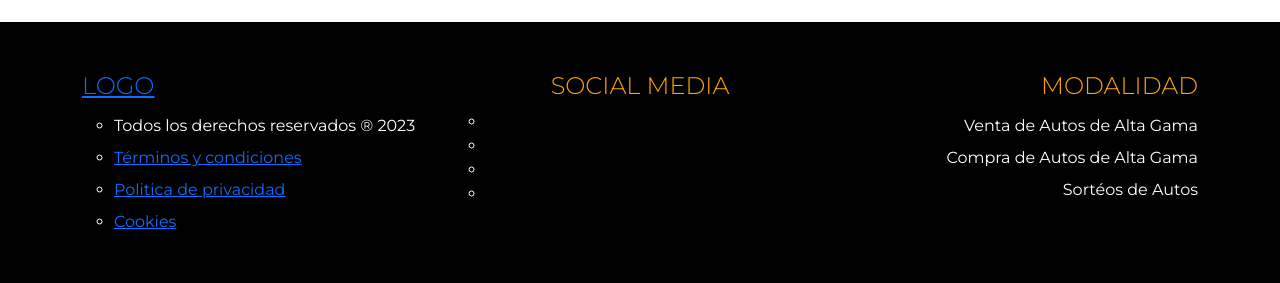
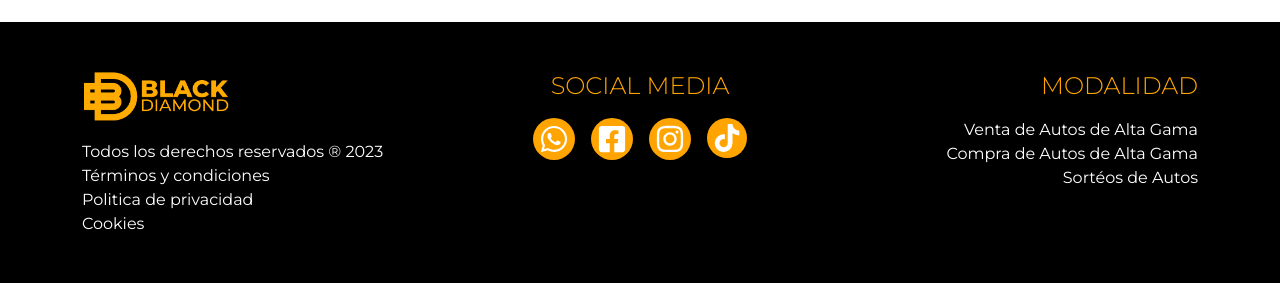
Before and after one commit to 4me7h/blackdiamond, a React (Create React App) app: page / in a window 1280 px wide. Shown: the part 2373-2656 px from the top of the page. Built offline with nearby package versions, Linux system fonts and the light colour scheme.

Commit message:
component: footer, links and icons social media, logo-color

```diff
--- a/src/components/Footer.js
+++ b/src/components/Footer.js
@@ -1,8 +1,9 @@
 import Col from "react-bootstrap/esm/Col";
 import Container from "react-bootstrap/esm/Container";
 import Row from "react-bootstrap/esm/Row";
+import { Link } from "react-router-dom";
 
-import { Link } from "react-router-dom";
+import logoColor from "../images/logo-color.png";
 
 const Footer = () => {
     return(
@@ -13,31 +14,65 @@
                         <div className="footer__container">
                             <div className="footer__content">
                                 <ul className="footer__grid">
-                                    <li className="footer__item">
-                                        <h4 className="text--footer-title"><Link to="/">Logo</Link></h4>
+                                    <li className="footer__col">
+                                        <Link to="/"><img class="footer__logo" src={logoColor} alt="logoBD"/></Link>
                                         <ul className="footer__list">
-                                            <li className="text--footer">Todos los derechos reservados ® 2023</li>
-                                            <li className="text--footer"><Link to="/terminos">Términos y condiciones</Link></li>
-                                            <li className="text--footer"><Link to="/politica">Politica de privacidad</Link></li>
-                                            <li className="text--footer"><Link to="/cookies">Cookies</Link></li>
+                                            <li className="footer__list__item text--footer">Todos los derechos reservados ® 2023</li>
+                                            <li className="footer__list__item text--footer"><Link to="/terminos">Términos y condiciones</Link></li>
+                                            <li className="footer__list__item text--footer"><Link to="/politica">Politica de privacidad</Link></li>
+                                            <li className="footer__list__item text--footer"><Link to="/cookies">Cookies</Link></li>
                                         </ul>
                                     </li>
-                                    <li className="footer__item">
+                                    <li className="footer__col">
                                         <h4 className="text--footer-title">Social Media</h4>
                                         <ul className="footer__socialmedia">
-                                            <li className="footer__iconsocial"></li>
-                                            <li className="footer__iconsocial"></li>
-                                            <li className="footer__iconsocial"></li>
-                                            <li className="footer__iconsocial"></li>
+                                            <li className="footer__socialmedia__item">
+                                                <a className="footer__socialmedia__iconlink" href="twitter.com" >
+                                                    <svg
+                                                    fill="currentColor"
+                                                    viewBox="0 0 448 512"
+                                                    height="30"
+                                                    width="30"
+                                                    xmlns="http://www.w3.org/2000/svg">
+                                                    <path d="M380.9 97.1C339 55.1 283.2 32 223.9 32c-122.4 0-222 99.6-222 222 0 39.1 10.2 77.3 29.6 111L0 480l117.7-30.9c32.4 17.7 68.9 27 106.1 27h.1c122.3 0 224.1-99.6 224.1-222 0-59.3-25.2-115-67.1-157zm-157 341.6c-33.2 0-65.7-8.9-94-25.7l-6.7-4-69.8 18.3L72 359.2l-4.4-7c-18.5-29.4-28.2-63.3-28.2-98.2 0-101.7 82.8-184.5 184.6-184.5 49.3 0 95.6 19.2 130.4 54.1 34.8 34.9 56.2 81.2 56.1 130.5 0 101.8-84.9 184.6-186.6 184.6zm101.2-138.2c-5.5-2.8-32.8-16.2-37.9-18-5.1-1.9-8.8-2.8-12.5 2.8-3.7 5.6-14.3 18-17.6 21.8-3.2 3.7-6.5 4.2-12 1.4-32.6-16.3-54-29.1-75.5-66-5.7-9.8 5.7-9.1 16.3-30.3 1.8-3.7.9-6.9-.5-9.7-1.4-2.8-12.5-30.1-17.1-41.2-4.5-10.8-9.1-9.3-12.5-9.5-3.2-.2-6.9-.2-10.6-.2-3.7 0-9.7 1.4-14.8 6.9-5.1 5.6-19.4 19-19.4 46.3 0 27.3 19.9 53.7 22.6 57.4 2.8 3.7 39.1 59.7 94.8 83.8 35.2 15.2 49 16.5 66.6 13.9 10.7-1.6 32.8-13.4 37.4-26.4 4.6-13 4.6-24.1 3.2-26.4-1.3-2.5-5-3.9-10.5-6.6z"></path>
+                                                    </svg>
+                                                </a>
+                                            </li>
+                                            <li className="footer__socialmedia__item">
+                                                <a className="footer__socialmedia__iconlink" href="twitter.com" >
+                                                    <svg
+                                                    fill="#fff"
+                                                    viewBox="0 0 448 512"
+                                                    height="30"
+                                                    width="30"
+                                                    xmlns="http://www.w3.org/2000/svg">
+                                                        <path d="M400 32H48A48 48 0 0 0 0 80v352a48 48 0 0 0 48 48h137.25V327.69h-63V256h63v-54.64c0-62.15 37-96.48 93.67-96.48 27.14 0 55.52 4.84 55.52 4.84v61h-31.27c-30.81 0-40.42 19.12-40.42 38.73V256h68.78l-11 71.69h-57.78V480H400a48 48 0 0 0 48-48V80a48 48 0 0 0-48-48z"></path>
+                                                    </svg>
+                                                </a>
+                                            </li>
+                                            <li className="footer__socialmedia__item">
+                                                <a className="footer__socialmedia__iconlink" href="twitter.com" >
+                                                    <svg
+                                                        fill="#fff" viewBox="0 0 448 512" height="30" width="30" xmlns="http://www.w3.org/2000/svg"><path d="M224.1 141c-63.6 0-114.9 51.3-114.9 114.9s51.3 114.9 114.9 114.9S339 319.5 339 255.9 287.7 141 224.1 141zm0 189.6c-41.1 0-74.7-33.5-74.7-74.7s33.5-74.7 74.7-74.7 74.7 33.5 74.7 74.7-33.6 74.7-74.7 74.7zm146.4-194.3c0 14.9-12 26.8-26.8 26.8-14.9 0-26.8-12-26.8-26.8s12-26.8 26.8-26.8 26.8 12 26.8 26.8zm76.1 27.2c-1.7-35.9-9.9-67.7-36.2-93.9-26.2-26.2-58-34.4-93.9-36.2-37-2.1-147.9-2.1-184.9 0-35.8 1.7-67.6 9.9-93.9 36.1s-34.4 58-36.2 93.9c-2.1 37-2.1 147.9 0 184.9 1.7 35.9 9.9 67.7 36.2 93.9s58 34.4 93.9 36.2c37 2.1 147.9 2.1 184.9 0 35.9-1.7 67.7-9.9 93.9-36.2 26.2-26.2 34.4-58 36.2-93.9 2.1-37 2.1-147.8 0-184.8zM398.8 388c-7.8 19.6-22.9 34.7-42.6 42.6-29.5 11.7-99.5 9-132.1 9s-102.7 2.6-132.1-9c-19.6-7.8-34.7-22.9-42.6-42.6-11.7-29.5-9-99.5-9-132.1s-2.6-102.7 9-132.1c7.8-19.6 22.9-34.7 42.6-42.6 29.5-11.7 99.5-9 132.1-9s102.7-2.6 132.1 9c19.6 7.8 34.7 22.9 42.6 42.6 11.7 29.5 9 99.5 9 132.1s2.7 102.7-9 132.1z"></path>
+                                                    </svg>
+                                                </a>
+                                            </li>
+                                            <li className="footer__socialmedia__item">
+                                                <a className="footer__socialmedia__iconlink" href="twitter.com" >
+                                                    <svg fill="#fff" viewBox="0 0 448 512" height="28" width="28" xmlns="http://www.w3.org/2000/svg">
+                                                        <path d="M448,209.91a210.06,210.06,0,0,1-122.77-39.25V349.38A162.55,162.55,0,1,1,185,188.31V278.2a74.62,74.62,0,1,0,52.23,71.18V0l88,0a121.18,121.18,0,0,0,1.86,22.17h0A122.18,122.18,0,0,0,381,102.39a121.43,121.43,0,0,0,67,20.14Z"></path>
+                                                    </svg>
+                                                </a>
+                                            </li>
                                         </ul>
                                     </li>
-                                    <li className="footer__item">
+                                    <li className="footer__col">
                                         <h4 className="text--footer-title">Modalidad</h4>
-                                        <p className="text--footer">
-                                            Venta de Autos de Alta Gama<br />
-                                            Compra de Autos de Alta Gama<br />
-                                            Sortéos de Autos
-                                        </p>
+                                        <ul className="footer__list">
+                                            <li className="footer__list__item text--footer">Venta de Autos de Alta Gama</li>
+                                            <li className="footer__list__item text--footer">Compra de Autos de Alta Gama</li>
+                                            <li className="footer__list__item text--footer">Sortéos de Autos</li>
+                                        </ul>
                                     </li>
                                 </ul>
                             </div>
--- a/src/components/Footer.scss
+++ b/src/components/Footer.scss
@@ -2,13 +2,18 @@
     padding: 3rem 0;
     background-color: $color-black;
     color: $color-white;
+
+    &__logo {
+        width: 150px;
+        margin-bottom: 1rem;
+    }
 
     &__grid {
         @include reset-list;
         display: flex;
     }
 
-    &__item {
+    &__col {
         width: (100%/3);
         &:nth-child(2) {
             text-align: center;
@@ -17,4 +22,44 @@
             text-align: right;
         }
     }
+
+    &__list {
+        @include reset-list;
+        &__item {
+            margin-bottom: 0;
+            a {
+                @include link {
+                    color: $color-white;
+                    text-decoration: none;
+                }
+                @include hover {
+                    color: darken($color-white, 20);
+                }
+            }
+        }
+    }
+
+    &__socialmedia {
+        @include reset-list;
+        display: flex;
+        justify-content: center;
+        &__item {
+            margin-right: 1rem;
+            &:last-child {
+                margin-right: 0;
+            }
+        }
+        &__iconlink {
+            @include link {
+                color: $color-white;
+                background-color: $color-yellow;
+                display: block;
+                padding: 0.375rem;
+                border-radius: 50%;
+            }
+            @include hover {
+                background-color: darken($color-yellow, 15);
+            }
+        }
+    }
 }
--- a/src/styles/Fonts.scss
+++ b/src/styles/Fonts.scss
@@ -6,6 +6,31 @@
 body {
     font-family: $ff-p;
 }
+
+p,
+span,
+a,
+h1,
+h2,
+h3,
+h4,
+h5,
+h6 {
+    font-family: $ff-p;
+}
+
+ul,
+ol,
+li {
+    font-family: $ff-p;
+}
+
+button,
+input[type="button"],
+input[type="submit"] {
+    font-family: $ff-p;
+}
+
 
 .text {
     &--subtitle {
@@ -16,14 +41,15 @@
         font-size: 18px;
     }
     &--footer-title {
-        font-size: 24px;
+        font-size: 1.5rem;
         line-height: 2rem;
         color: $color-yellow;
         font-weight: lighter;
         text-transform: uppercase;
+        margin-bottom: 1rem;
     }
     &--footer {
         font-size: 16px;
-        line-height: 2rem;
+        color: $color-white;
     }
 }
```
Also changed, not shown: src/images/logo-color.png (added).
